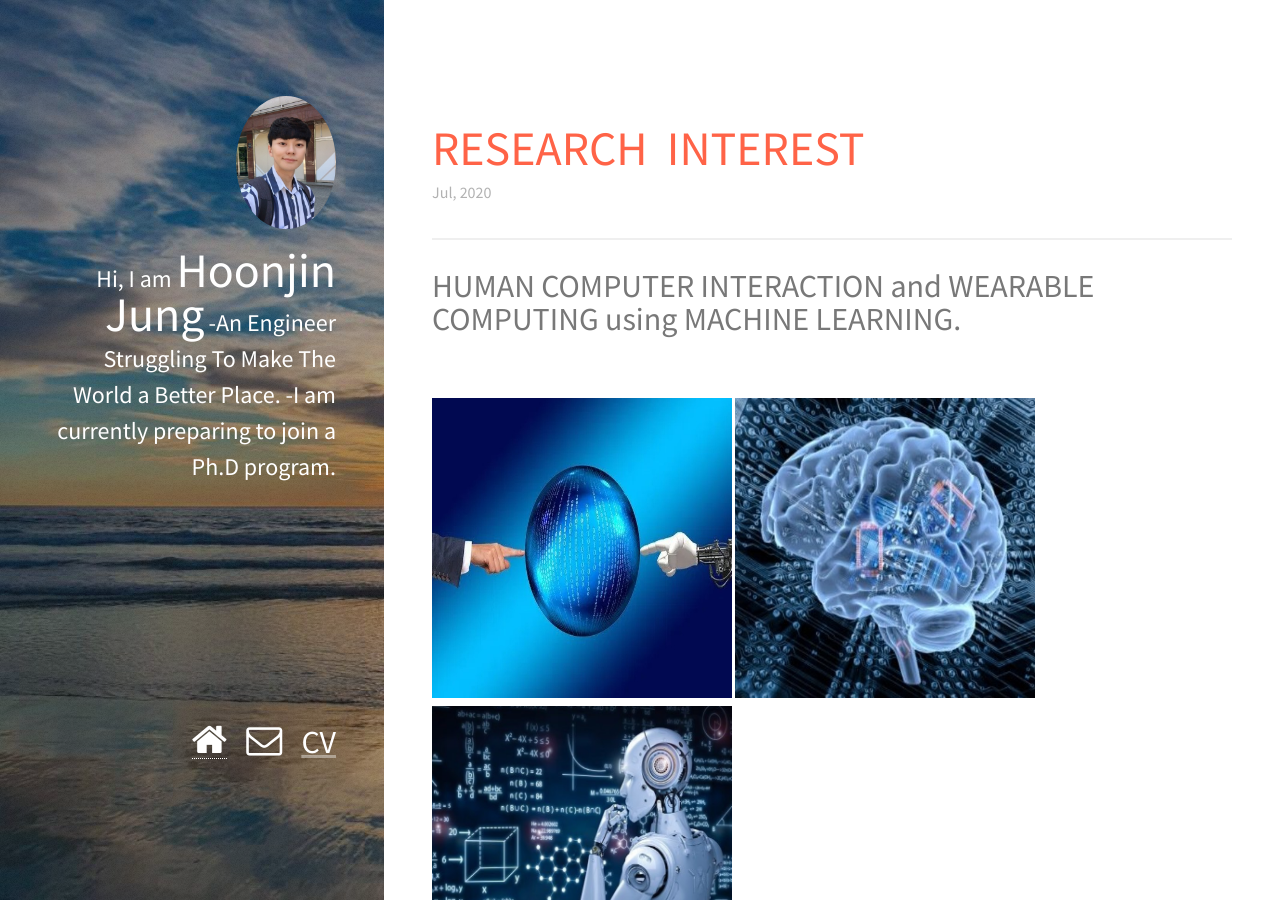
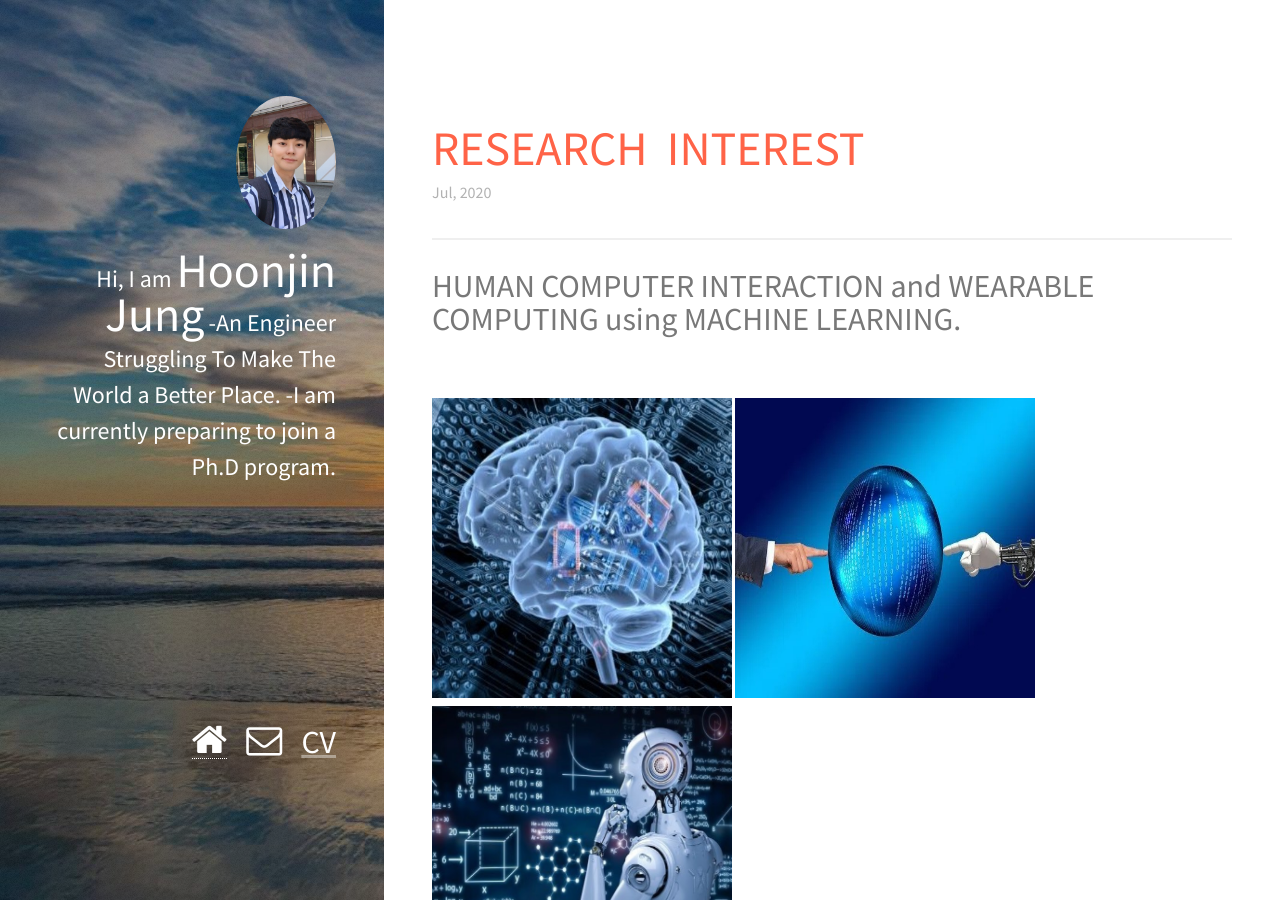
Before and after one commit to davidhoonjin/davidhoonjin.github.io, a Jekyll site: the page built from _posts/2020-07-19-Research Interest.markdown, in a window 1280 px wide and 900 px high. Built offline with Jekyll 4.4.1, drawn with Linux system fonts in a browser that asks for light colours; nearby versions of some CDN libraries.

Commit message:
eighteenth and first commit

```diff
--- a/_posts/2020-07-19-Research Interest.markdown
+++ b/_posts/2020-07-19-Research Interest.markdown
@@ -6,8 +6,8 @@ title: <font size="7em"> <font style="color:Tomato;"> RESEARCH &nbsp;INTEREST </
 <font size="6em"><b>HUMAN COMPUTER INTERACTION and WEARABLE COMPUTING using MACHINE LEARNING.</b></font>
 <br>
 
+<img src="/images/fulls/13.jpg" class="image-img" width="300" height="300">
 <img src="/images/fulls/10.jpg" class="image-img" width="300" height="300">
-<img src="/images/fulls/13.jpg" class="image-img" width="300" height="300">
 <img src="/images/fulls/14.jpg" class="image-img" width="300" height="300"> <br>
 <font size="5em">Hi, I'm an engineer who's ultimate goal is "To Make The World a Better Place". My method to achieve this goal is to develop a system or interface that actively enhances wellbeing.<br>
 <b>Therefore, <u>I am interested in DEVELOPING AN INNOVATIVE SYSTEM THAT SUPPORTS DIRECT INTERACTION BETWEEN HUMAN(BRAIN) AND COMPUTER through sensing and interacting with inner and outer activity of the body.</u></b><br> I'm studying Electronics Engineering and Biomedical Engineering to search for the technology that best fits to human being.</font>
```
